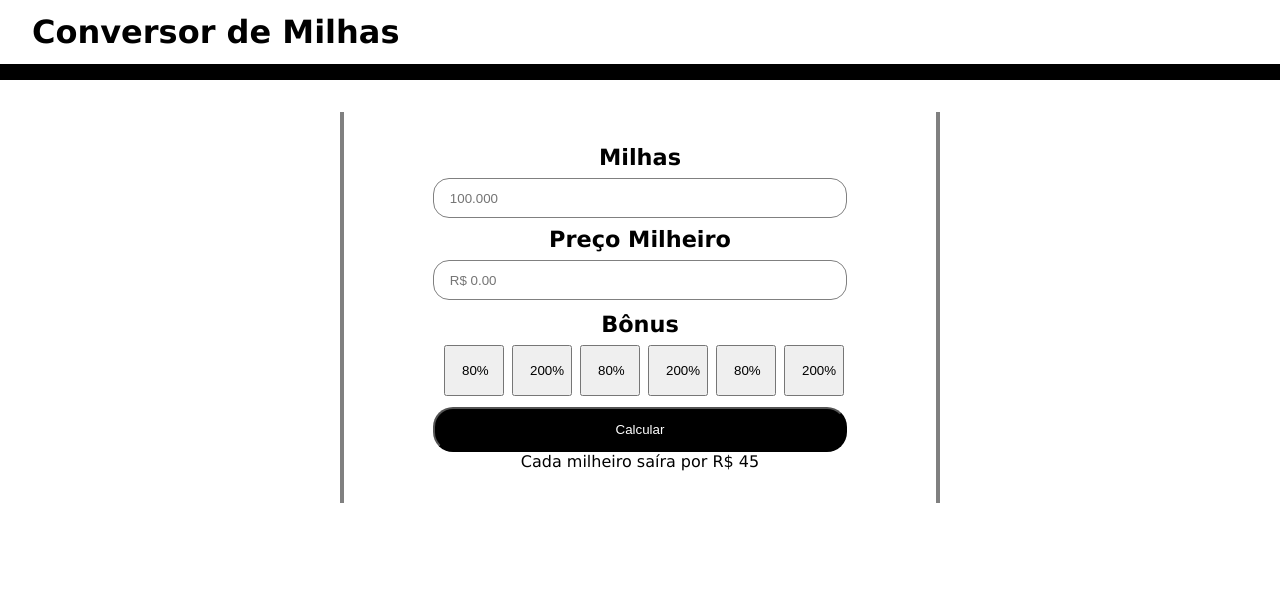
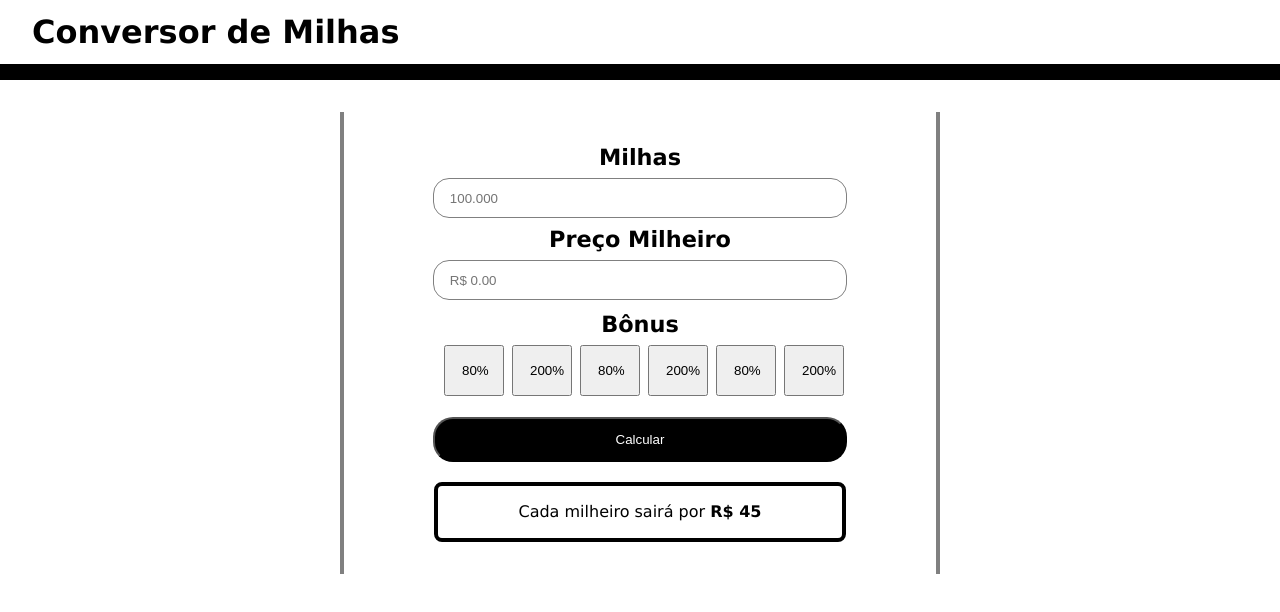
Before and after one commit to micherlane/projeto-conversor-milha, a React (Vite) app: page / in a window 1280 px wide. Shown: the top 612 px of the page. Built offline with nearby package versions, Linux system fonts and the light colour scheme.

Commit message:
Update resultado

```diff
--- a/src/Components/Resultado/index.tsx
+++ b/src/Components/Resultado/index.tsx
@@ -5,8 +5,8 @@ interface ResultadoProps {
 }
 export function Resultado({valor}: ResultadoProps){
     return (
-        <div>
-            <p>Cada milheiro saíra por <span>R$ {valor}</span></p>
+        <div className='resultadoStyle'>
+            <p>Cada milheiro sairá por <span>R$ {valor}</span></p>
         </div>
     )
 }
--- a/src/Components/Resultado/styles.css
+++ b/src/Components/Resultado/styles.css
@@ -0,0 +1,14 @@
+.resultadoStyle {
+    height: 60px;
+    border-radius: 0.5rem;
+    border: 0.3rem solid;
+    margin-top: 20px;
+    width: 78%;
+    display: flex;
+    align-items: center;
+    justify-content: center;
+}
+
+span {
+    font-weight: bold;
+}
--- a/src/Components/ui/Button/styles.css
+++ b/src/Components/ui/Button/styles.css
@@ -4,4 +4,5 @@
     padding: 0.8rem;
     color: var(--white);
     background-color: var(--black);
+    margin-top: 10px;
 }
```
